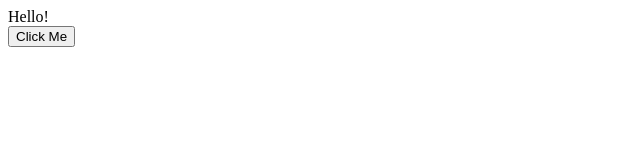
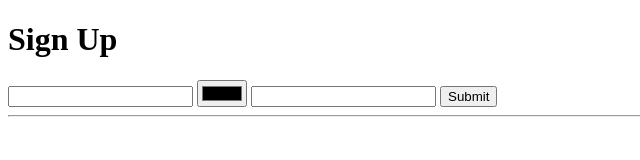
Before and after one commit to azocher/dom-eventlisteners-inclass, a plain HTML site: page index.html in a window 1280 px wide. Shown: the whole page, without its empty margins (0-640 px from the left). Drawn offline with Linux system fonts and the light colour scheme.

Commit message:
playing around with HTML forms, default behavior, dom events

```diff
--- a/index.html
+++ b/index.html
@@ -5,9 +5,14 @@
         <script src="script.js"></script>
     </head>
     <body>
-        <div>Hello!</div>
-        <button>Click Me</button>
-        <!-- In line button onclick example: -->
-        <!-- <button onclick="hola()"></button> -->
+       <h1>Sign Up</h1>
+       <form>
+           <input type="text" />
+           <input type="color" />
+           <input type="password" />
+           <input type="submit" />
+       </form>
+       <hr />
+       <div id="answer"></div>
     </body>
 </html>
--- a/script.js
+++ b/script.js
@@ -1,10 +1,20 @@
 window.addEventListener('DOMContentLoaded', (event) => {
+    console.log("Page has loaded!")
 
-    // #1: Add event listener with AddEventListener()
-    // add a click event listener for button
-    document.querySelector("button").addEventListener("click", () => {
-        // update Div inner text to Bonjour!
-        document.querySelector("div").innerText = "Bonjour!"
+    document.querySelector("form").addEventListener("submit", (event) => {
+        event.preventDefault()
+
+        // get user inputed value from text input
+        let textInput = document.querySelector("input[type='text']").value
+        console.log(textInput)
+        // get user inputed value from color field
+        let colorInput = document.querySelector("input[type='color']").value
+        console.log(colorInput)
+        // get user inputed value from password
+        let passwordInput = document.querySelector("input[type='password']").value
+        console.log(passwordInput)
+
+        // send user input results to inner text of div id="answer"
+        document.getElementById("answer").innerHTML = textInput + colorInput + passwordInput
     })
-
 })
```
